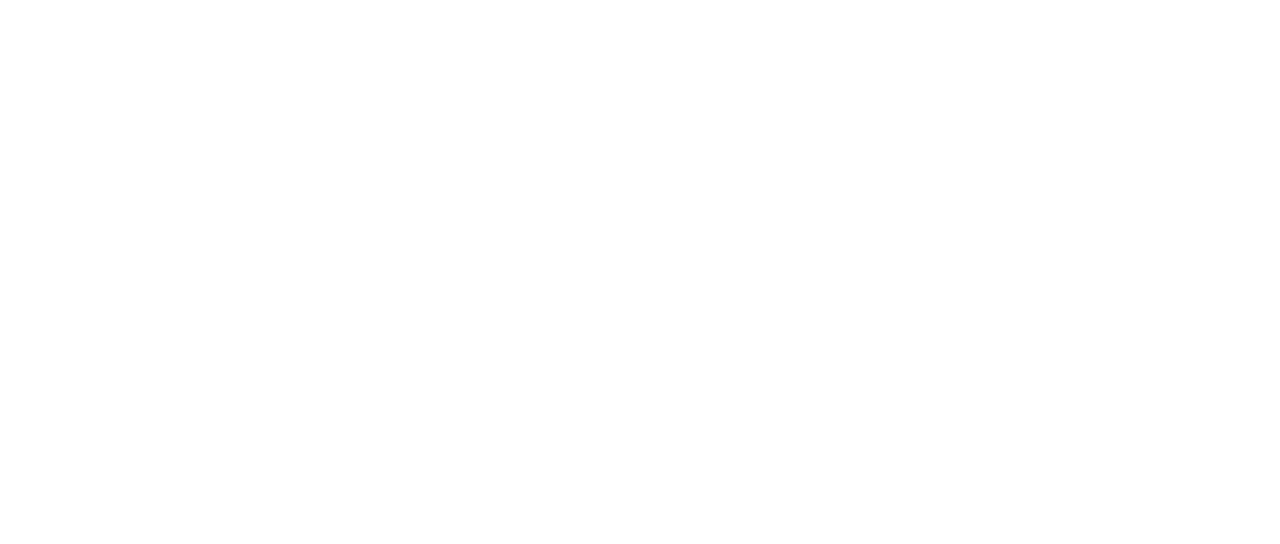
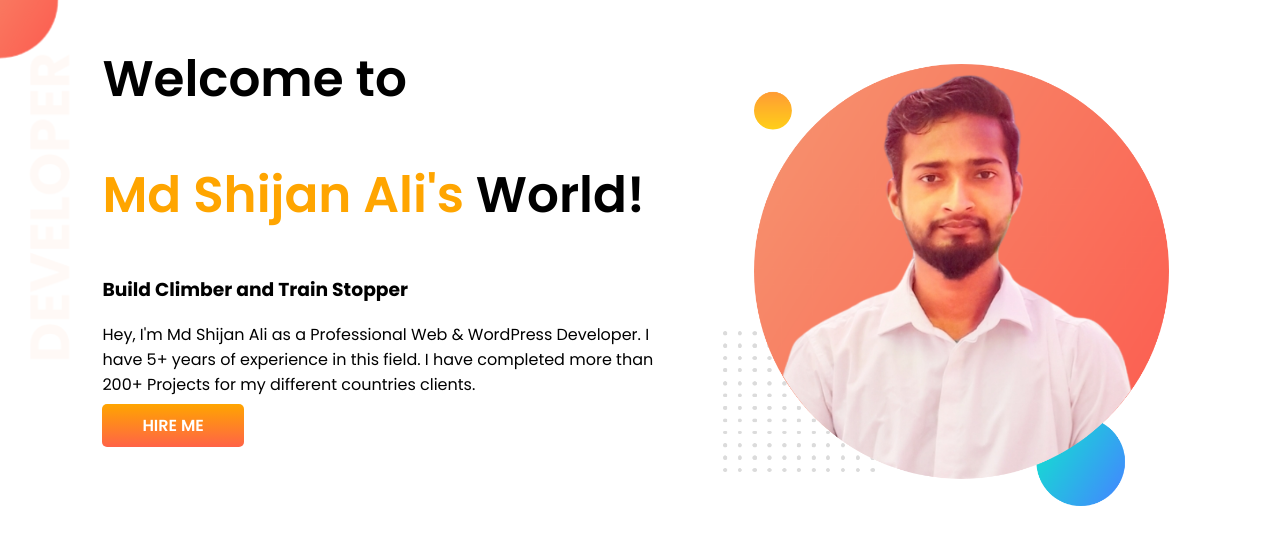
Before and after one commit to freelancershijan/my-portfolio, a plain HTML site: page index.html in a window 1280 px wide. Drawn offline with Linux system fonts and the light colour scheme.

Commit message:
top section uoload

```diff
--- a/index.html
+++ b/index.html
@@ -1,16 +1,43 @@
 <!DOCTYPE html>
 <html lang="en">
+
 <head>
     <meta charset="UTF-8">
     <meta http-equiv="X-UA-Compatible" content="IE=edge">
     <meta name="viewport" content="width=device-width, initial-scale=1.0">
     <title>My Portfolio</title>
     <link rel="stylesheet" href="style.css">
+
+    <link rel="preconnect" href="https://fonts.googleapis.com">
+    <link rel="preconnect" href="https://fonts.gstatic.com" crossorigin>
+    <link
+        href="https://fonts.googleapis.com/css2?family=Poppins:ital,wght@0,200;0,300;0,400;0,500;0,600;0,700;0,800;0,900;1,300;1,400;1,500;1,600;1,700;1,900&display=swap"
+        rel="stylesheet">
+
 </head>
+
 <body>
 
+    <section id="section-top">
+
+        <div class="left-side">
+            <h1>Welcome to</h1>
+            <h1> <span class="orange-color">Md Shijan Ali's</span> World!</h1>
+            <h3>Build Climber and Train Stopper</h3>
+            <p>Hey, I'm Md Shijan Ali as a Professional Web & WordPress Developer. I have 5+ years of experience in this
+                field. I have completed more than 200+ Projects for my different countries clients. </p>
+
+            <a class="link-button" href="https://linkedin.com/in/freelancershijan" target="_blank">Hire Me</a>
+        </div>
 
 
+        <div class="right-side">
+            <img src="./images/my-bg.png" alt="My Photo">
+        </div>
+
+
+    </section>
 
 </body>
+
 </html>
--- a/style.css
+++ b/style.css
@@ -0,0 +1,50 @@
+body {
+    font-family: 'Poppins', sans-serif;
+    margin: 0;
+    padding: 0;
+
+}
+
+h1 {
+    font-size: 50px;
+    font-weight: 600;
+}
+
+.orange-color {
+    color: orange;
+}
+
+section {
+    display: flex;
+}
+
+.left-side {
+    width: 50%;
+    padding-left: 8%;
+}
+
+.right-side {
+    width: 50%;
+    padding-left: 5%;
+    margin-top: 5%;
+}
+
+.right-side img {
+    width: 80%;
+}
+
+.link-button {
+    text-decoration: none;
+    background-image: linear-gradient(orange, tomato);
+    padding: 10px 40px;
+    text-transform: uppercase;
+    border-radius: 5px;
+    color: #fff;
+    font-weight: 600;
+
+}
+
+#section-top {
+    background-image: url(./images/top-banner.png);
+    background-repeat: no-repeat;
+}
```
Also changed, not shown: images/dream-bg.png (added), images/exp-bg.png (added), images/jhankar.png (added), images/jhankar2.png (added), images/my-bg.png (added), images/my-bg2.png (added), images/my-bgg.png (added), images/shijan-removebg-preview.png (added), images/shijan.jpg (added), images/top-banner.png (added), 8 other files.
